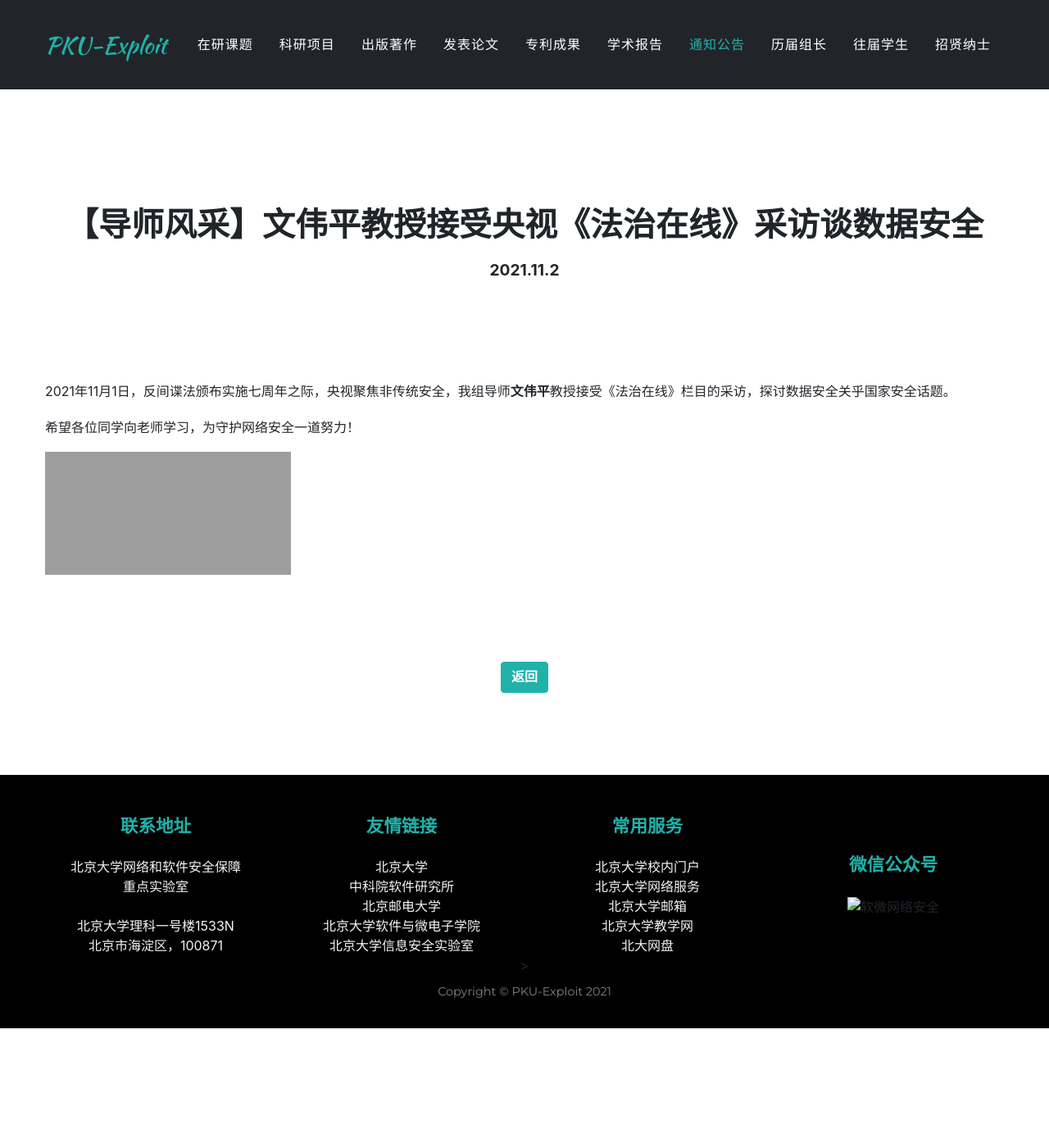
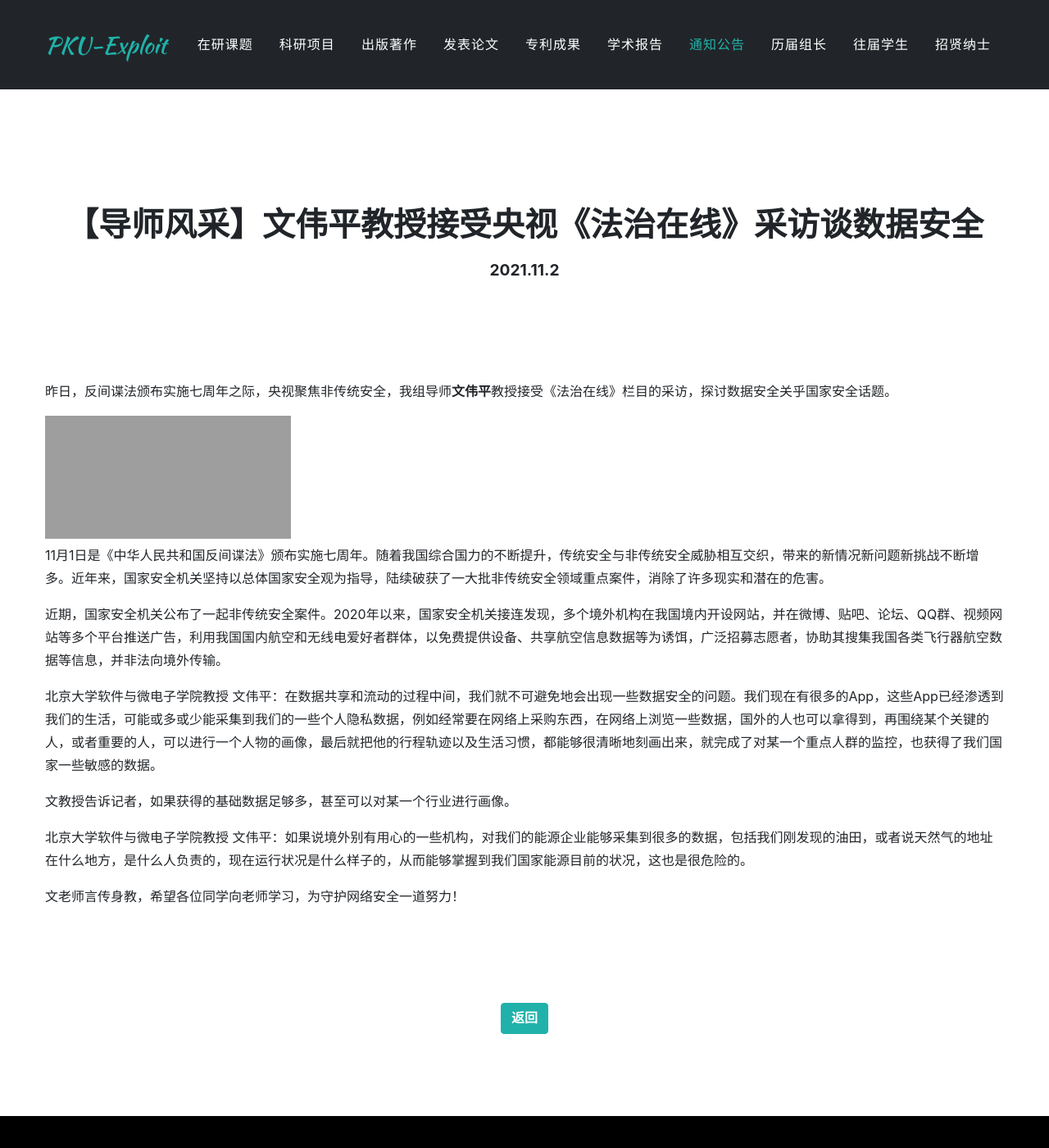
Before and after one commit to xxycfhb/xxycfhb.github.io, a Jekyll site: the page built from _posts/notice/2021-11-2-notice-14.md, in a window 1280 px wide and 1400 px high. Shown: the whole window at 82% size. Built offline with Jekyll 4.4.1, drawn with Linux system fonts in a browser that asks for light colours; some web fonts are replaced; grey boxes are pictures that could not be loaded.

Commit message:
Update 2021-11-2-notice-14.md

```diff
--- a/_posts/notice/2021-11-2-notice-14.md
+++ b/_posts/notice/2021-11-2-notice-14.md
@@ -9,8 +9,18 @@ categories:
 
 ---
 
-2021年11月1日，反间谍法颁布实施七周年之际，央视聚焦非传统安全，我组导师**文伟平**教授接受《法治在线》栏目的采访，探讨数据安全关乎国家安全话题。
-
-希望各位同学向老师学习，为守护网络安全一道努力！
+昨日，反间谍法颁布实施七周年之际，央视聚焦非传统安全，我组导师**文伟平**教授接受《法治在线》栏目的采访，探讨数据安全关乎国家安全话题。
 
 <iframe src="//player.bilibili.com/player.html?aid=293906345&bvid=BV18F411a7m4&cid=435093563&page=1" scrolling="no" border="0" frameborder="no" framespacing="0" allowfullscreen="true"> </iframe>
+
+11月1日是《中华人民共和国反间谍法》颁布实施七周年。随着我国综合国力的不断提升，传统安全与非传统安全威胁相互交织，带来的新情况新问题新挑战不断增多。近年来，国家安全机关坚持以总体国家安全观为指导，陆续破获了一大批非传统安全领域重点案件，消除了许多现实和潜在的危害。
+
+近期，国家安全机关公布了一起非传统安全案件。2020年以来，国家安全机关接连发现，多个境外机构在我国境内开设网站，并在微博、贴吧、论坛、QQ群、视频网站等多个平台推送广告，利用我国国内航空和无线电爱好者群体，以免费提供设备、共享航空信息数据等为诱饵，广泛招募志愿者，协助其搜集我国各类飞行器航空数据等信息，并非法向境外传输。
+
+北京大学软件与微电子学院教授 文伟平：在数据共享和流动的过程中间，我们就不可避免地会出现一些数据安全的问题。我们现在有很多的App，这些App已经渗透到我们的生活，可能或多或少能采集到我们的一些个人隐私数据，例如经常要在网络上采购东西，在网络上浏览一些数据，国外的人也可以拿得到，再围绕某个关键的人，或者重要的人，可以进行一个人物的画像，最后就把他的行程轨迹以及生活习惯，都能够很清晰地刻画出来，就完成了对某一个重点人群的监控，也获得了我们国家一些敏感的数据。
+
+文教授告诉记者，如果获得的基础数据足够多，甚至可以对某一个行业进行画像。
+
+北京大学软件与微电子学院教授 文伟平：如果说境外别有用心的一些机构，对我们的能源企业能够采集到很多的数据，包括我们刚发现的油田，或者说天然气的地址在什么地方，是什么人负责的，现在运行状况是什么样子的，从而能够掌握到我们国家能源目前的状况，这也是很危险的。
+
+文老师言传身教，希望各位同学向老师学习，为守护网络安全一道努力！
```
